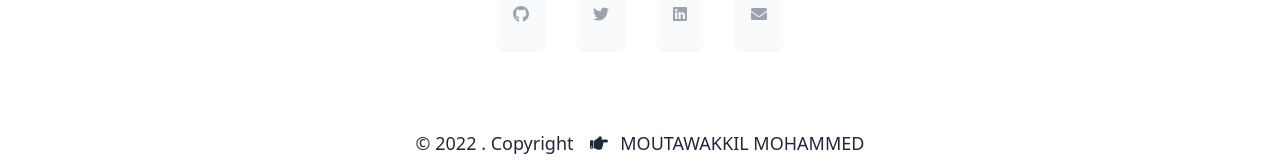
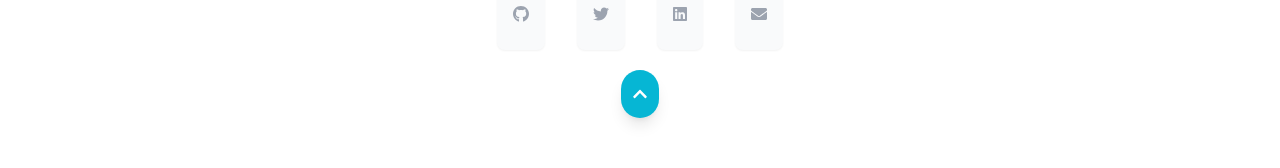
Before and after one commit to mohammedmoutawakkil/Portfolio-Example, a Vue app: page / in a window 1280 px wide. Shown: the part 2904-3072 px from the top of the page. Built offline with nearby package versions, Linux system fonts and the light colour scheme; what vue-backtotop would draw is missing.

Commit message:
add Logo and back to top button

```diff
--- a/package.json
+++ b/package.json
@@ -13,7 +13,6 @@
         "@fortawesome/free-solid-svg-icons": "^5.15.4",
         "@fortawesome/vue-fontawesome": "^3.0.0-5",
         "vue": "^3.2.25",
-        "vue-backtotop": "^1.6.1",
         "vue-router": "^4.0.14",
         "vuex": "^4.0.2"
     },
--- a/src/layouts/Footer/Footer.vue
+++ b/src/layouts/Footer/Footer.vue
@@ -1,6 +1,9 @@
 <script setup>
 import { ref } from '@vue/reactivity';
 import FooterCopyright from './FooterCopyright.vue';
+function scrollToTop() {
+    window.scroll({top:0,left:0,behavior: 'smooth'});
+}
 const socials=ref([
 				{
 					id: 1,
@@ -63,6 +66,7 @@ const socials=ref([
 						/>
 					</a>
 				</ul>
+				<button @click="scrollToTop" class="shadow-lg bg-Cyan-500 dark:bg-Indigo-700 text-white outline-none rounded-full mt-5 p-3"><fa :icon="['fa','chevron-up']"/></button>
 			</div>
 
 			<!-- Footer copyright -->
```
Also changed, not shown: 1 other file (tests, documents, lock files or other folders).
